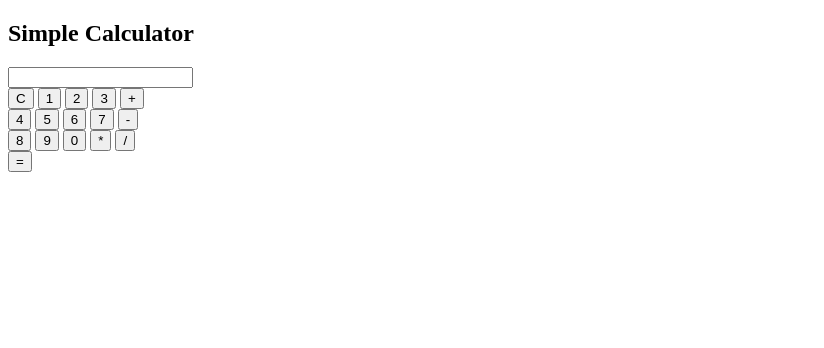
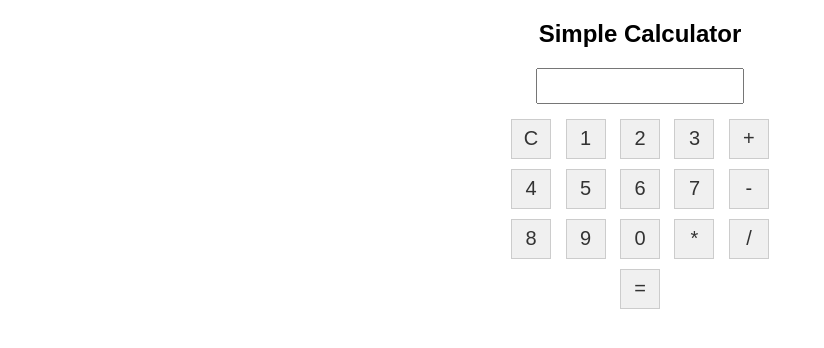
Before and after one commit to vcanedo/calculator-but-evil, a plain HTML site: page calculator.html in a window 1280 px wide. Shown: the whole page, without its empty margins (0-824 px from the left). Drawn offline with Linux system fonts and the light colour scheme.

Commit message:
compiled sass to css and linked it

```diff
--- /dev/null
+++ b/calculator.css
@@ -0,0 +1,37 @@
+body {
+  font-family: Arial, sans-serif;
+  text-align: center;
+}
+
+h2 {
+  margin-bottom: 20px;
+}
+
+#result {
+  width: 200px;
+  height: 30px;
+  font-size: 20px;
+  text-align: right;
+  margin-bottom: 10px;
+}
+
+button {
+  width: 40px;
+  height: 40px;
+  margin: 5px;
+  font-size: 20px;
+  background-color: #f0f0f0;
+  border: 1px solid #ccc;
+  color: #333;
+  cursor: pointer;
+}
+
+button:hover {
+  background-color: #d7d7d7;
+}
+
+button:active {
+  background-color: #bdbdbd;
+}
+
+/*# sourceMappingURL=calculator.css.map */
--- a/calculator.html
+++ b/calculator.html
@@ -2,7 +2,7 @@
 <html>
 <head>
     <title>Calculator, but evil</title>
-    <!-- <link rel="stylesheet" href="calculator.css"> -->
+    <link rel="stylesheet" href="calculator.css">
 </head>
 <body>
     <h2>Simple Calculator</h2>
```
Also changed, not shown: 1 other file.
